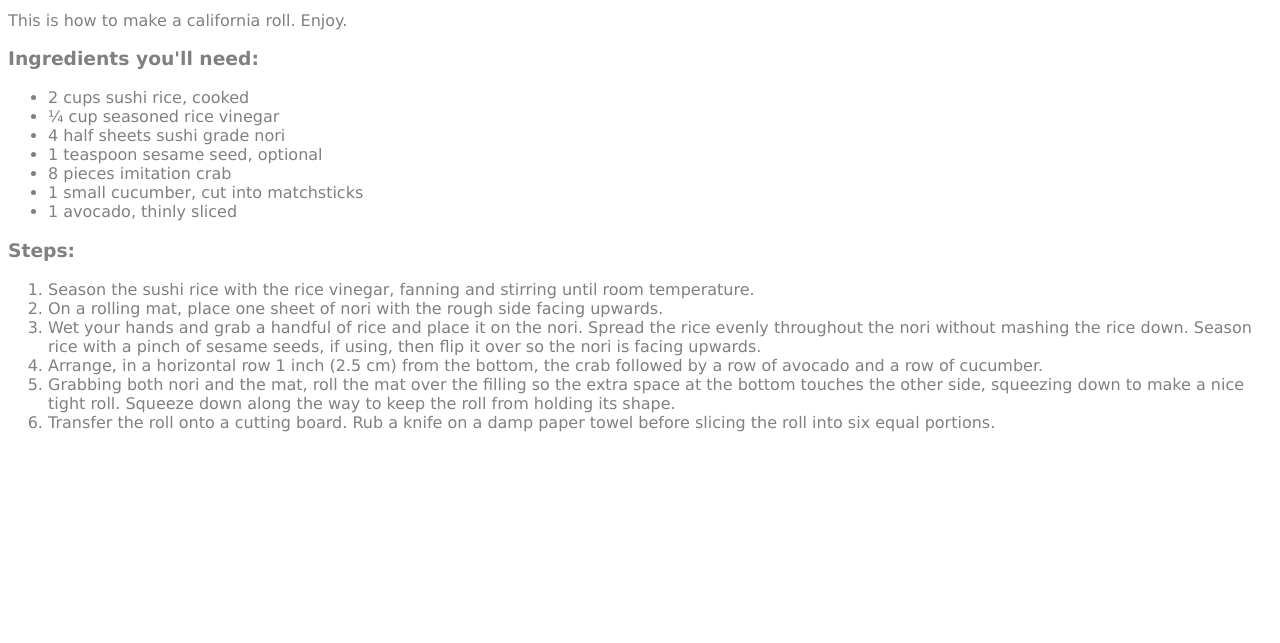
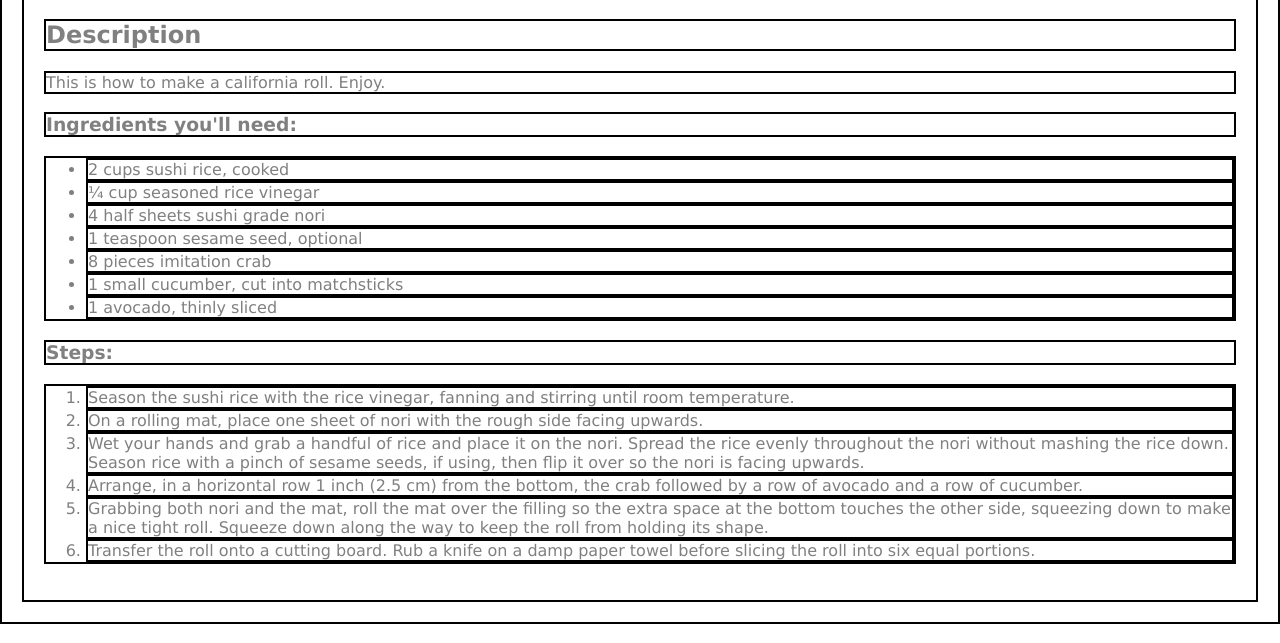
Before and after one commit to denniszhen/odin-recipes, a plain HTML site: page recipes/california-roll.html in a window 1280 px wide. Shown: the part 157-800 px from the top of the page. Drawn offline with Linux system fonts and the light colour scheme.

Commit message:
Playing around with CSS

```diff
--- a/recipes/index.css
+++ b/recipes/index.css
@@ -1,9 +1,16 @@
 body {
   font-family: Verdana, Geneva, Tahoma, sans-serif;
   color: grey;
+  padding: 20px;
+  margin: 20px;
 }
 
 img {
   width: 300px;
   height: 300px;
 }
+
+* {
+  border: 2px solid black;
+  box-sizing: border-box;
+}
```
